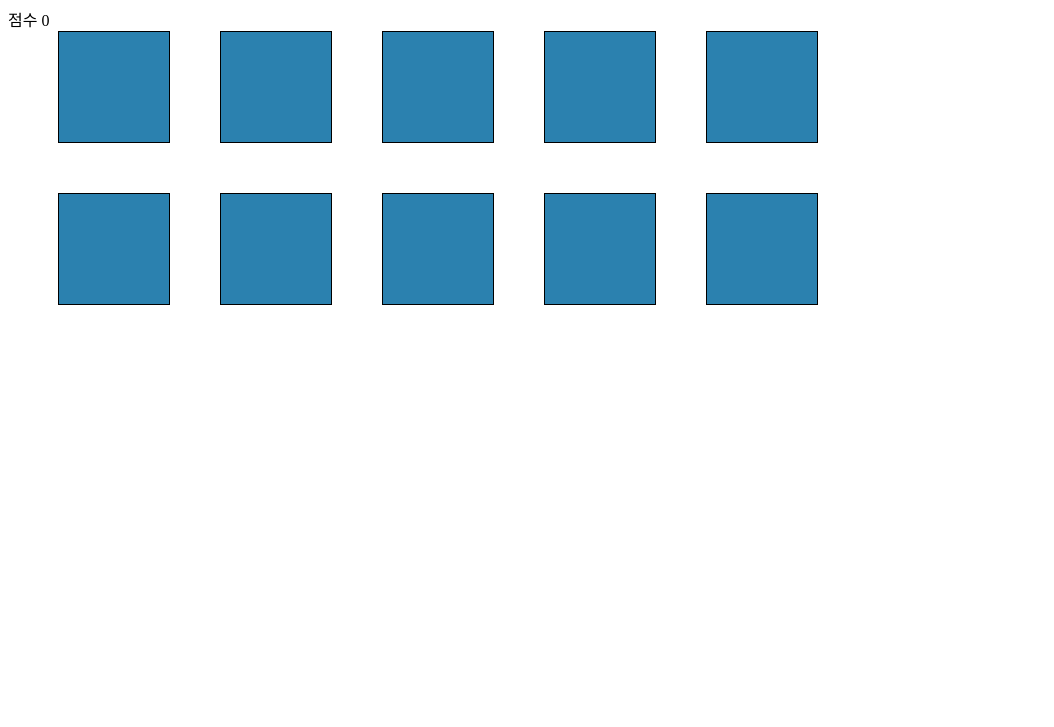
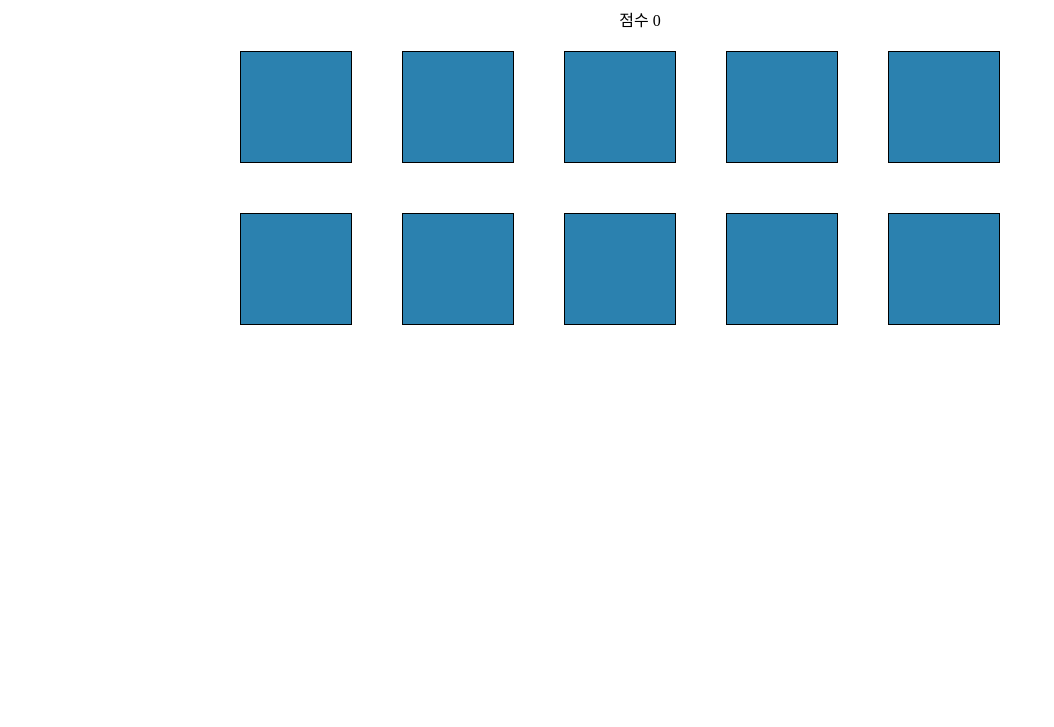
Before and after one commit to caffeine-driven/front-end-start, a plain HTML site: page 08/index.html in a window 1280 px wide. Shown: the part 73-800 px from the top of the page, without its empty margins (0-1054 px from the left). Drawn offline with Linux system fonts and the light colour scheme.

Commit message:
Assignment 08 : refactoring

```diff
--- a/08/app.css
+++ b/08/app.css
@@ -1,8 +1,10 @@
 #card_bard{
     width: 900px;
     height: 500px;
+    margin-left: auto;
+    margin-right: auto;
+    margin-top: 20px;
 }
-
 .card{
     width: 110px;
     height: 110px;
@@ -18,3 +20,6 @@
     font-size: 15px;
     background-color: white;
 }
+h1, .score_area{
+    text-align: center;
+}
--- a/08/app.js
+++ b/08/app.js
@@ -1,20 +1,18 @@
 /**
  * Created by ghost9087 on 15. 6. 4..
  */
-var cards = [1,2,3,4,5,1,2,3,4,5];
+var initialCardList = [1,2,3,4,5,1,2,3,4,5];
 var cardBoard = document.getElementById('card_bard');
+var previousCard = null;
+var currentCard = null;
 
-var array = [];
-
-
-
-array = shuffle(cards);
 initCardBoard();
 
 function isGameFinished() {
     var fliped = document.querySelectorAll('.matched');
     if(fliped.length == 10) {
-        window.alert('게임끝ㅋ');
+        window.alert('게임 끝!!!!!');
+        initCardBoard();
     }
 }
 function onCardClick(ev){
@@ -25,9 +23,28 @@ function onCardClick(ev){
     isGameFinished();
 }
 
+function calcScore() {
+    if (previousCard == null) {
+        previousCard = this;
+    }
+    else if (previousCard != this) {
+        if (previousCard.innerHTML === this.innerHTML) {
+            increaseScore();
+            deactivateCard();
+        }
+        else{
+            decreaseScore();
+        }
+        restoreCards();
+        previousCard = null;
+    }
+}
 function initCardBoard(){
-    for(var i in array){
-        var card = createCards(array[i]);
+    var cardList = shuffle(initialCardList);
+    cardBoard.innerHTML = '';
+    for(var i in cardList){
+        var card = createCards(cardList[i], onCardClick);
         cardBoard.appendChild(card);
     }
+    clearScore();
 }
--- a/08/card.js
+++ b/08/card.js
@@ -1,20 +1,18 @@
 /**
  * Created by ghost9087 on 15. 6. 4..
  */
-var previousCard = null;
-var currentCard = null;
-function createCards(i) {
+
+function createCards(i, callback) {
     var card = document.createElement('div');
-    card.className = 'card';
+    card.classList.add('card');
     var textNode = document.createTextNode(i);
 
     card.appendChild(textNode);
-    card.addEventListener('click', onCardClick);
+    card.addEventListener('click', callback);
 
     return card;
 }
-function restoreCards(card) {
-    currentCard = card;
+function restoreCards() {
     window.setTimeout(function(){
         var fliped = document.querySelectorAll('.card_flip');
         for(var i = 0; i < fliped.length; i++){
--- a/08/index.html
+++ b/08/index.html
@@ -7,7 +7,7 @@
 </head>
 <body>
 <h1>card game</h1>
-<div>
+<div class="score_area">
     <span>점수</span>
     <span id="score_area">0</span>
 </div>
--- a/08/score.js
+++ b/08/score.js
@@ -7,29 +7,17 @@ var score = 0;
 
 function increaseScore(){
     score++;
-    scoreBoard.innerHTML = score;
+    updateScore();
 }
 function decreaseScore(){
     if(score > 0)
         score--;
+    updateScore();
+}
+function updateScore(){
     scoreBoard.innerHTML = score;
 }
-function calcScore() {
-    if (previousCard == null) {
-        previousCard = this;
-    }
-    else {
-        if (previousCard != this) {
-            if (previousCard.innerHTML === this.innerHTML) {
-                increaseScore();
-                deactivateCard();
-            }
-            else{
-                decreaseScore();
-
-            }
-            restoreCards(this);
-            previousCard = null;
-        }
-    }
+function clearScore(){
+    score = 0;
+    updateScore();
 }
```
